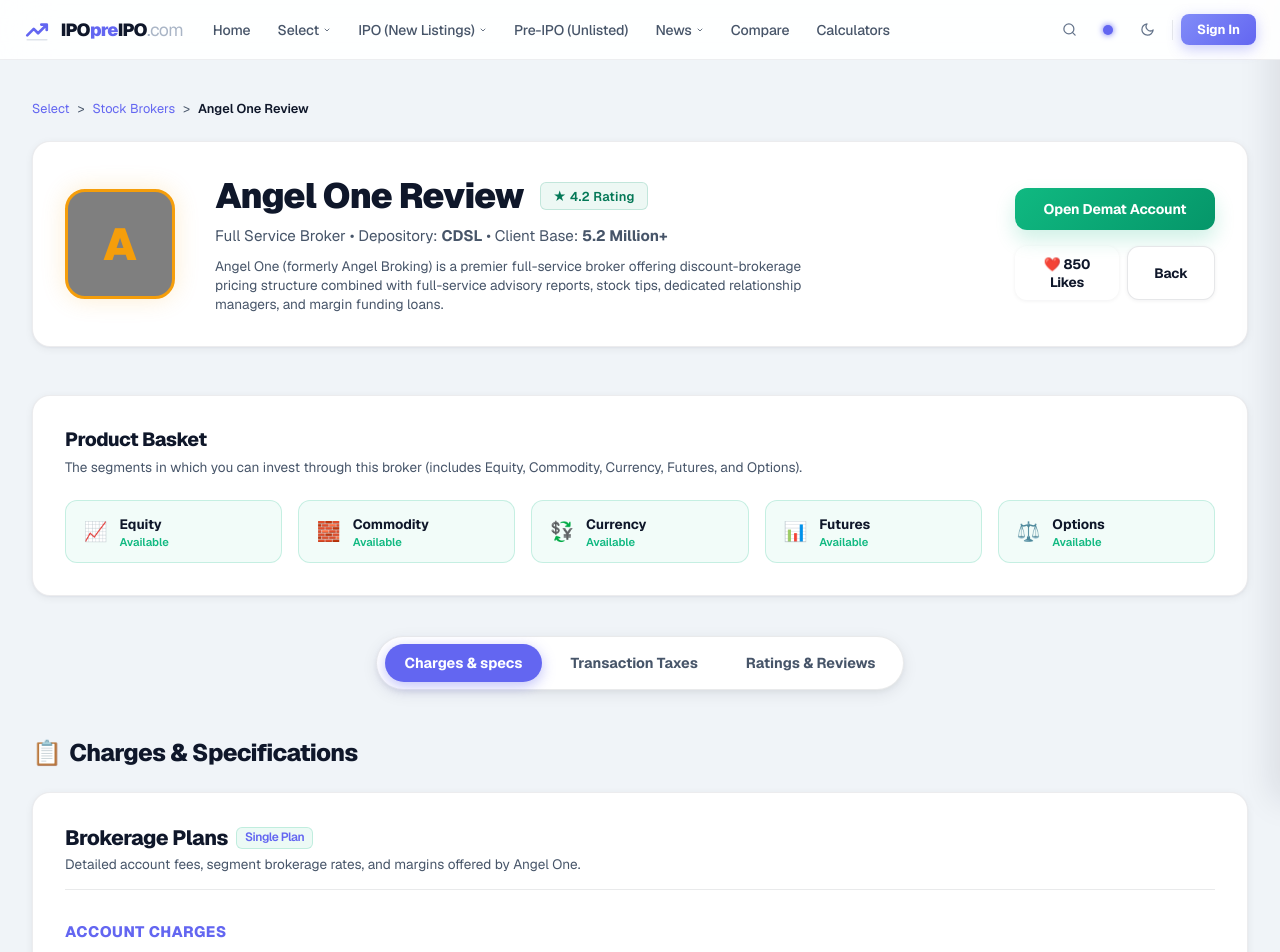
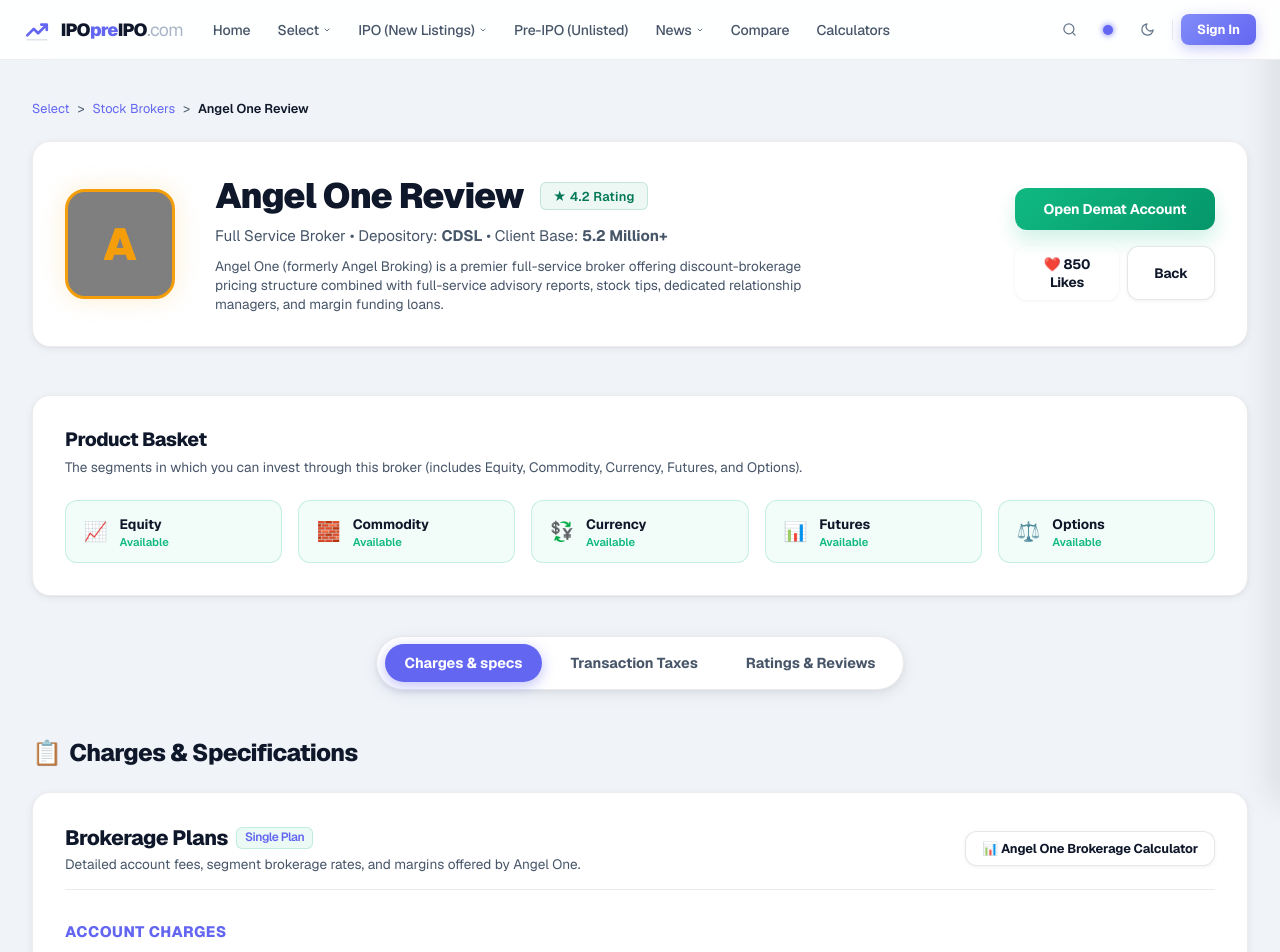
Before and after one commit to Gupta-Developer/ipopreipo, a Next.js app: page /1/brokers/angelone in a window 1280 px wide. Shown: the top 952 px of the page. Built offline with nearby package versions, Linux system fonts and the light colour scheme.

Commit message:
feat: link brokerage plans card directly to brokerage calculator with default broker slug

```diff
--- a/src/app/[country]/brokers/[slug]/page.tsx
+++ b/src/app/[country]/brokers/[slug]/page.tsx
@@ -279,13 +279,22 @@
 
             {/* Brokerage Plans (Single Plan) */}
             <div className="card" style={{ display: "flex", flexDirection: "column", gap: "2rem" }}>
-              <div style={{ borderBottom: "1px solid var(--border-color)", paddingBottom: "1rem" }}>
+              <div style={{ borderBottom: "1px solid var(--border-color)", paddingBottom: "1rem", display: "flex", justifyContent: "space-between", alignItems: "center", flexWrap: "wrap", gap: "1rem" }}>
+                <div>
                   <h3 style={{ fontSize: "1.3rem", fontWeight: "800", display: "flex", alignItems: "center", gap: "0.5rem" }}>
                     Brokerage Plans <span style={{ fontSize: "0.75rem", fontWeight: "600", color: "var(--primary)", background: "var(--success-bg)", padding: "0.15rem 0.5rem", borderRadius: "6px", border: "1px solid var(--success-border)" }}>Single Plan</span>
                   </h3>
                   <p style={{ color: "var(--text-secondary)", fontSize: "0.85rem", margin: "0.25rem 0 0" }}>
                     Detailed account fees, segment brokerage rates, and margins offered by {broker.name}.
                   </p>
+                </div>
+                <Link
+                  href={`/${countrySlug}/calculator?tab=brokerage&broker=${broker.slug}`}
+                  className="btn btn-secondary"
+                  style={{ fontSize: "0.8rem", padding: "0.5rem 1rem", textDecoration: "none" }}
+                >
+                  📊 {broker.name} Brokerage Calculator
+                </Link>
               </div>
 
               <div style={{ display: "grid", gridTemplateColumns: "1fr", gap: "2.25rem" }}>
```
Also changed, not shown: src/app/[country]/calculator/page.tsx (+16 -2 lines). Lines whose indentation alone changed are shown as unchanged.
